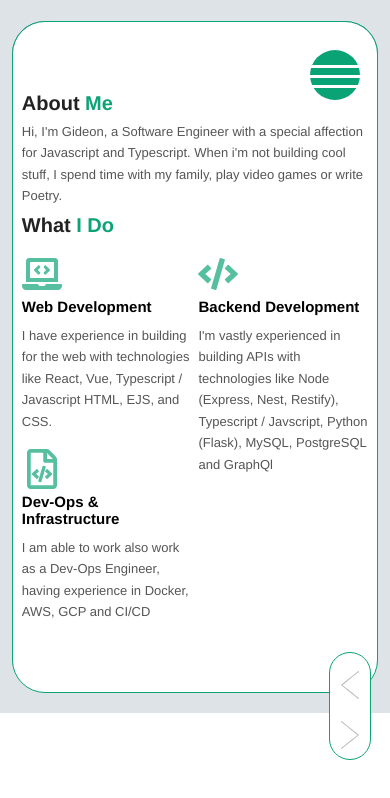
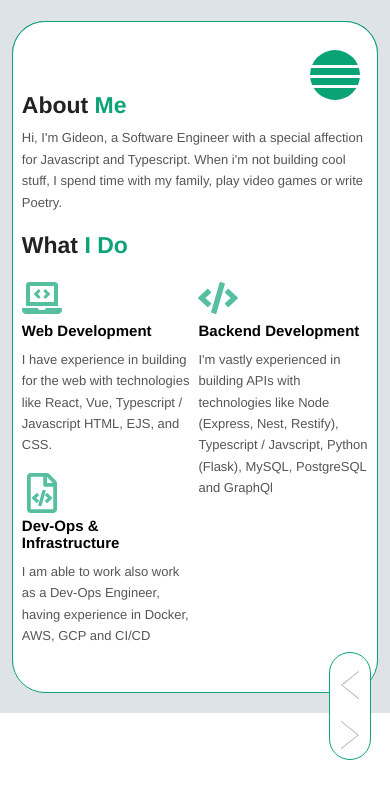
Before and after one commit to gidox1/portfolio, a React (Create React App) app: page / in a window 390 px wide. Both pictures are taken after a click on the picture 349 px from the left and 684 px from the top of the page. Shown: the top 798 px of the page. Built offline with nearby package versions, Linux system fonts and the light colour scheme.

Commit message:
adjusted height

```diff
--- a/src/Containers/About/about.module.css
+++ b/src/Containers/About/about.module.css
@@ -17,7 +17,7 @@
 .info_{
   height: 70%;
   width: 100%;
-  margin-top: 5%;
+  margin-top: 10%;
 }
 .headerText{
   font-size: 35px;
@@ -88,7 +88,7 @@
     font-size: 15px
   }
   .headerText, .i_do_text {
-    font-size: 20px
+    font-size: 23px;
   }
   .i_do_text {
     margin-top: 0;
```
